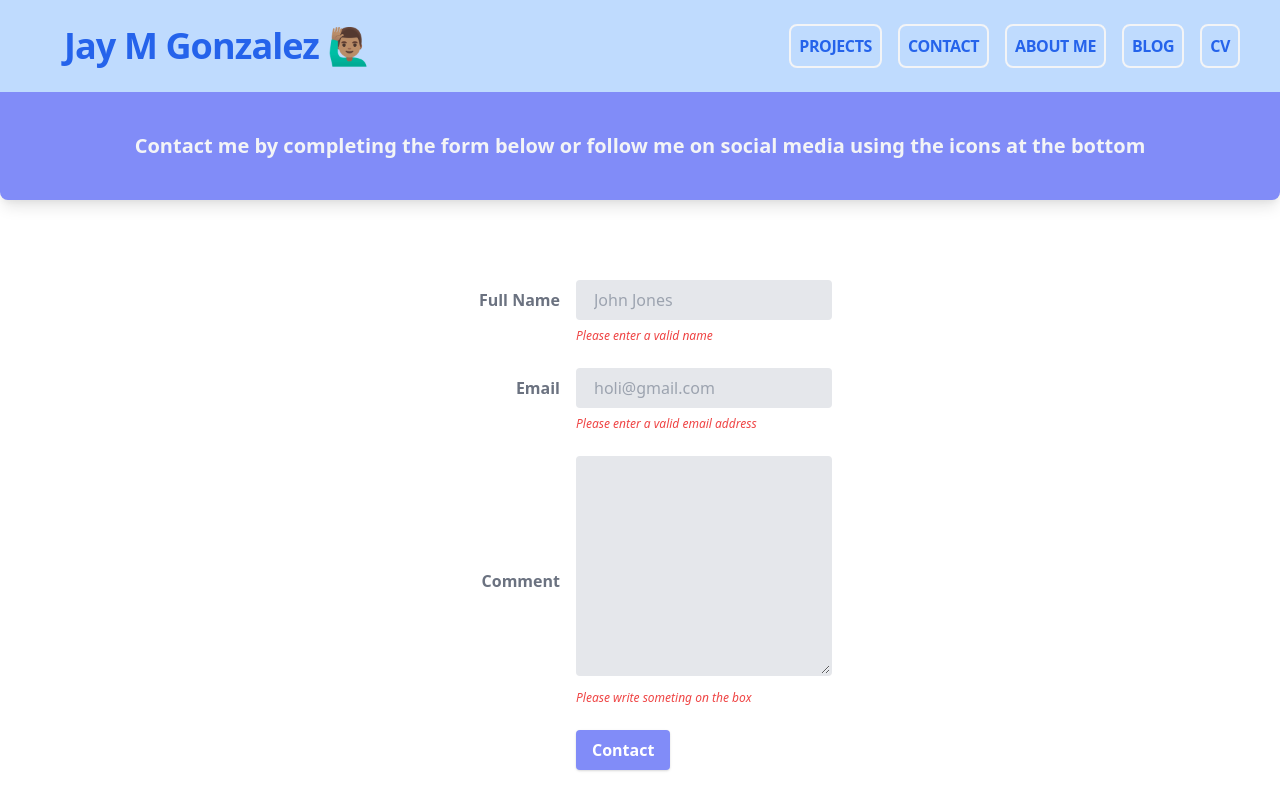
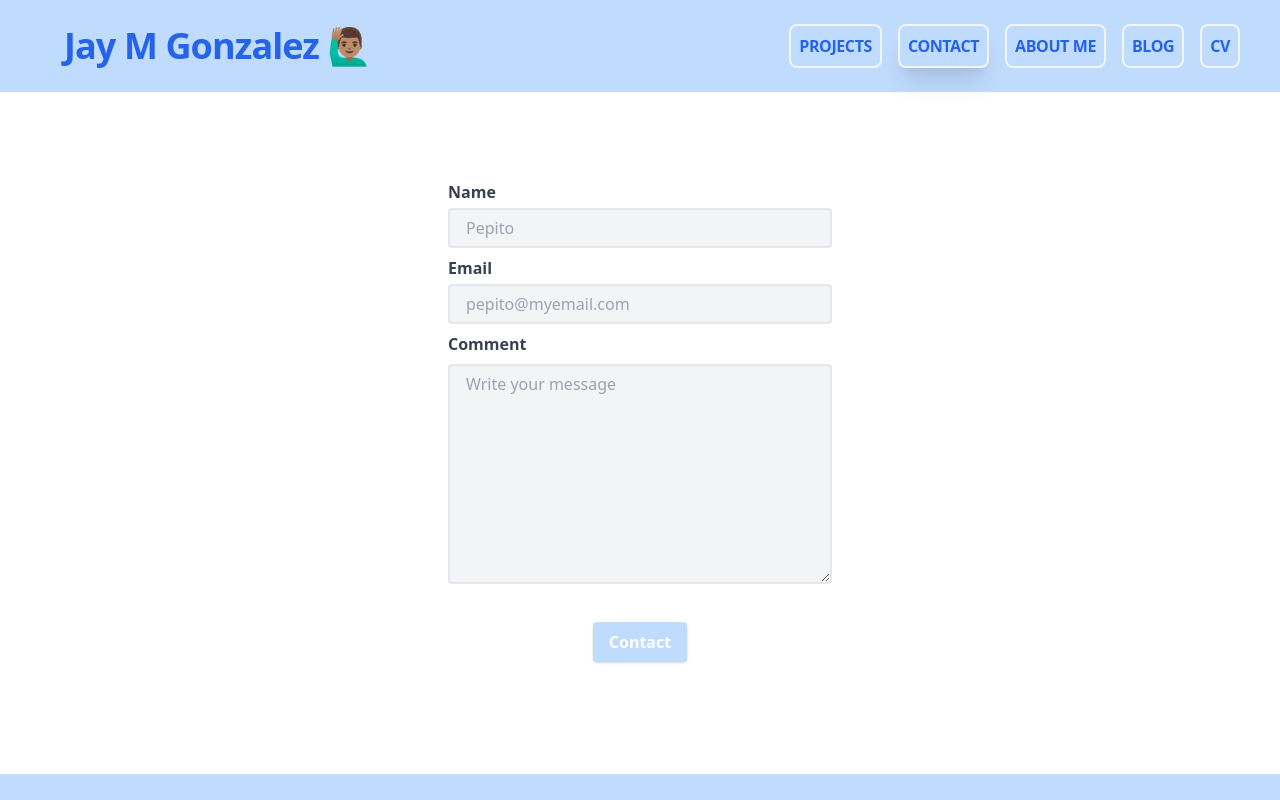
Before and after one commit to jaymgonzalez/my-site-react, a React (Create React App) app: page /contact in a window 1280 px wide. Shown: the top 800 px of the page. Built offline with nearby package versions, Linux system fonts and the light colour scheme.

Commit message:
contact page fix

```diff
--- a/docker-compose.yml
+++ b/docker-compose.yml
@@ -4,9 +4,10 @@ services:
 
   front:
     container_name: front
-    build:
-      context: .
-      dockerfile: Dockerfile
+    # build:
+    #   context: .
+    #   dockerfile: Dockerfile
+    image: mysite:latest
     volumes:
       - '.:/app'
       - '/app/node_modules'
--- a/package.json
+++ b/package.json
@@ -11,6 +11,7 @@
     "postcss": "^7.0.35",
     "react": "^17.0.1",
     "react-dom": "^17.0.1",
+    "react-hook-form": "^6.12.2",
     "react-icons": "^4.1.0",
     "react-router-dom": "^5.2.0",
     "react-scripts": "4.0.1",
--- a/src/components/ContactPage.js
+++ b/src/components/ContactPage.js
@@ -1,74 +1,57 @@
 import React from 'react'
+import { useForm } from "react-hook-form";
+
+
+const Input = ({ name, register, errors, placeholder }) => (
+  <>
+    <label className="block text-gray-700 font-bold mb-1 pr-4 pt-2 capitalize" htmlFor={name}>{name}</label>
+    <input
+      name={name}
+      ref={register}
+      placeholder={placeholder}
+      className="bg-gray-100 appearance-none border-2 border-gray-200 w-full rounded py-2 px-4 text-gray-700 leading-tight focus:outline-none focus:bg-white focus:border-blue-400 "
+      type="text"
+    />
+    {errors && <p className="pt-2 text-red-500 text-xs italic">
+      Please enter a valid {name}
+    </p>}
+  </>
+)
 
 const ContactPage = () => {
+
+  const { register, handleSubmit, errors } = useForm()
+
+  function onSubmit(values) {
+    console.log(values);
+  }
+
   return (
-    <div>
-      <div className="bg-indigo-400 w-full text-justify relative h-auto shadow-lg rounded-b-lg">
-        <p className="font-bold text-xl text-center py-10 text-gray-100">
-          Contact me by completing the form below or follow me on social media using the icons at the bottom
-        </p>
-      </div>
-      <form id="contact-form" className="w-full max-w-sm mx-auto py-20" nonvalidate>
-        <div className="md:flex md:items-start mb-6">
-          <div className="md:w-1/3">
-            <label
-              className="block text-gray-500 font-bold md:text-right mb-1 md:mb-0 pr-4 pt-2" for="full-name">
-              Full Name
-        </label>
-          </div>
-          <div className="md:w-2/3" x-data="{ isValid: true }">
-            <input
-              className="bg-gray-200 appearance-none border-2 border-gray-200 rounded w-full py-2 px-4
-          text-gray-700 leading-tight focus:outline-none focus:bg-white focus:border-indigo-400"
-              name="fullname" id="fullname" type="text" placeholder="John Jones" pattern="[A-Za-z]{3,}" required />
-            <p className="pt-2 text-red-500 text-xs italic">
-              Please enter a valid name
-        </p>
-          </div>
-        </div>
-        <div className="md:flex md:items-start mb-6">
-          <div className="md:w-1/3">
-            <label className="block text-gray-500 font-bold md:text-right mb-1 md:mb-0 pt-2 pr-4" for="email">
-              Email
-        </label>
-          </div>
-          <div className="md:w-2/3" x-data="{ isValid: true }">
-            <input className="bg-gray-200 appearance-none border-2 border-gray-200 rounded w-full py-2 px-4
-          text-gray-700 leading-tight focus:outline-none focus:bg-white focus:border-indigo-400"
-              name="email" id="email" type="email" placeholder="holi@gmail.com"
-              pattern="[a-z0-9._%+-]+@[a-z0-9.-]+\.[a-z]{2,4}$" required />
-            <p className="pt-2 text-red-500 text-xs italic">
-              Please enter a valid email address
-            </p>
-          </div>
-        </div>
-        <div className="md:flex md:items-center mb-6">
-          <div className="md:w-1/3">
-            <label className="block text-gray-500 font-bold md:text-right mb-1 md:mb-0 pr-4" for="comment">
+
+    <form id="contact-form" className="w-full max-w-sm mx-auto py-20" onSubmit={handleSubmit(onSubmit)}>
+      <div className="mb-6">
+        <Input name="name" register={register({ required: true, pattern: /[A-Za-z ]{3,}/ })} errors={errors.name} placeholder="Pepito" />
+        <Input name="email" register={register({ required: true, pattern: /[a-z0-9._%+-]+@[a-z0-9.-]+\.[a-z]{2,4}$/ })} errors={errors.email} placeholder="pepito@myemail.com" />
+        <div className="mb-6">
+          <label className="block text-gray-700 font-bold my-2 pr-4" htmlFor="comment">
             Comment
            </label>
-          </div>
-          <div className="md:w-2/3" x-data="{ isValid: true }">
           <textarea
-              className="bg-gray-200 appearance-none border-2 border-gray-200 rounded w-full py-2 px-4 text-gray-700 leading-tight
-              focus:outline-none focus:bg-white focus:border-indigo-400" name="comment" id="comment" cols="30" rows="10"
-            >
-            </textarea>
+            className="bg-gray-100 appearance-none border-2 border-gray-200 rounded w-full py-2 px-4 text-gray-700 leading-tight
+              focus:outline-none focus:bg-white focus:border-blue-400" name="comment" cols="30" rows="10" placeholder="Write your message"
+            ref={register({ required: true })}
+          />
+          {errors.comment &&
             <p className="pt-2 text-red-500 text-xs italic">
               Please write someting on the box
             </p>
-          </div>
-        </div>
-        <div className="md:flex md:items-center">
-          <div className="md:w-1/3"></div>
-          <div className="md:w-2/3">
-            <button className="shadow bg-indigo-400 hover:bg-indigo-300 focus:shadow-outline focus:outline-none text-white font-bold py-2 px-4 rounded" type="submit">
+          }
+          <button className="shadow mx-auto my-8 flex bg-blue-200 hover:bg-blue-300 focus:shadow-outline focus:outline-none text-white font-bold py-2 px-4 rounded" type="submit">
             Contact
          </button>
         </div>
       </div>
     </form>
-    </div>
   )
 }
 
--- a/src/components/Header.js
+++ b/src/components/Header.js
@@ -49,7 +49,7 @@ const Header = () => {
         <div id="menu" className="w-full  lg:flex lg:w-auto">
           <div className="lg:flex-grow justify-items-center tracking-tight font-extrabold">
             {headerItems.map((item, i) =>
-              <NavLink key={i} to={`/${item.split(' ')[0]}`} className="lg:border-gray-100 lg:border-2 lg:rounded-lg lg:p-2 uppercase block mt-4 lg:inline-block lg:mt-0 text-blue-600 hover:text-gray-100 lg:mr-4 lg:hover:border-blue-600 lg:hover:bg-gray-700">
+              <NavLink key={i} to={`/${item.split(' ')[0]}`} className="lg:border-gray-100 lg:border-2 lg:rounded-lg lg:p-2 uppercase block mt-4 lg:inline-block lg:mt-0 text-blue-600 hover:text-gray-100 lg:mr-4 lg:hover:border-blue-600 lg:hover:bg-gray-700" activeClassName="lg:shadow-xl">
                 {item}
               </NavLink>
             )}
```
Also changed, not shown: 1 other file (tests, documents, lock files or other folders). Lines whose indentation alone changed are shown as unchanged.
